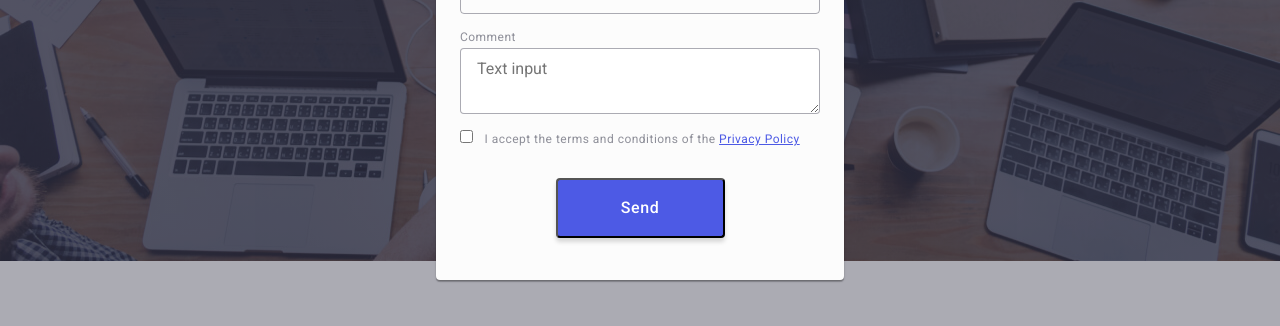
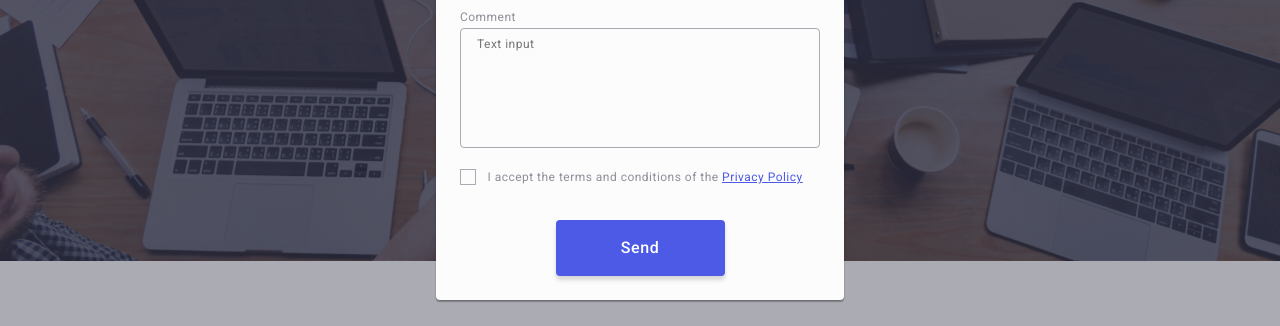
Before and after one commit to polaris-on/goit-markup-hw-05, a plain HTML site: page index.html in a window 1280 px wide. Shown: the part 412-738 px from the top of the page. Drawn offline with nearby package versions, Linux system fonts and the light colour scheme.

Commit message:
Second checking.

```diff
--- a/css/style.css
+++ b/css/style.css
@@ -668,9 +668,21 @@ img {
 }
 
 .contacts-form-textarea {
+  height: 120px;
+  resize: none;
+  padding: 8px 16px;
+
+  font-size: 12px;
+  line-height: 1.17;
+  letter-spacing: 0.04em;
+  color: rgba(46, 47, 66, 0.4);
+
   border: 1px solid rgba(46, 47, 66, 0.4);
   border-radius: 4px;
-  padding: 8px 16px;
+  background-color: transparent;
+  outline: transparent;
+
+  transition: border-color 250ms cubic-bezier(0.4, 0, 0.2, 1);
 }
 .contacts-form-icon {
   position: absolute;
@@ -686,34 +698,60 @@ img {
   fill: #4D5AE5;
 }
 
+.contacts-form-checkbox-wrapper {
+  width: 100%;
+  margin-bottom: 24px;
+}
+
 .contacts-form-checkbox-label {
   width: 100%;
   margin-bottom: 24px;
 
-  font-weight: 400;
   font-size: 12px;
-  line-height: 1.16667;
+  line-height: 1.17;
   letter-spacing: 0.04em;
   color: #8e8f99;
 }
 
-.contacts-form-checkbox-label a {
+
+.contacts-form-checkbox-label a:hover {
+
+}
+
+.contacts-form-checkbox {
+  display: inline-flex;
+  justify-content: center;
+  align-items: center;
+  width: 16px;
+  height: 16px;
+  margin-right: 8px;
+
+  border: 1px solid rgba(46, 47, 66, 0.4);
+  fill: transparent;
+
+  transition: background-color 250ms cubic-bezier(0.4, 0, 0.2, 1),
+    border 250ms cubic-bezier(0.4, 0, 0.2, 1),
+    fill 250ms cubic-bezier(0.4, 0, 0.2, 1);
+}
+.contacts-form-checkbox-hidden:checked .contacts-form-checkbox {
+  background-color: #404bbf;
+  border: none;
+  fill: #F4F4FD;
+}
+
+.contacts-form-link {
   text-decoration: underline;
   color: #4d5ae5;
 
   transition: color 250ms cubic-bezier(0.4, 0, 0.2, 1);
 }
-
-.contacts-form-checkbox-label a:hover {
+.contacts-form-link:hover {
   color: #404bbf;
-}
-
-.contacts-form-checkbox {
-  margin-right: 8px;
 }
 
 .contacts-form-button {
   min-width: 169px;
+  height: 56px;
   border-radius: 4px;
   padding: 16px 32px;
 
@@ -724,17 +762,18 @@ img {
   color: #ffffff;
 
   box-shadow: 0 4px 4px 0 rgba(0, 0, 0, 0.15);
-  background: #4d5ae5;
+  border: none;
+  background-color: #4d5ae5;
   cursor: pointer;
 
-  transition: background 250ms cubic-bezier(0.4, 0, 0.2, 1),
+  transition: background-color 250ms cubic-bezier(0.4, 0, 0.2, 1),
     box-shadow 250ms cubic-bezier(0.4, 0, 0.2, 1);
 }
 
 .contacts-form-button:hover {
   box-shadow: 0 2px 1px 0 rgba(46, 47, 66, 0.08),
     0 1px 1px 0 rgba(46, 47, 66, 0.16), 0 1px 6px 0 rgba(46, 47, 66, 0.08);
-  background: #404bbf;
+  background-color: #404bbf;
 }
 .contacts-form-button:active {
   box-shadow: 0 4px 4px 0 rgba(0, 0, 0, 0.15);
--- a/index.html
+++ b/index.html
@@ -440,7 +440,7 @@
             Name
           </label>
           <div class="contacts-form-input-wrapper">
-            <input class="contacts-form-input" id="user-name" type="text" autofocus>
+            <input class="contacts-form-input" id="user-name" name="user-name" type="text" autofocus>
             <svg class="contacts-form-icon" width="18" height="24">
               <use href="./images/icons.svg#icon-user"></use>
             </svg>
@@ -473,9 +473,16 @@
           </label>
           <textarea class="contacts-form-textarea" placeholder="Text input" id="user-comment"></textarea>
         </div>
-        <label for="user-privacy" class="contacts-form-checkbox-label">
-          <input class="contacts-form-checkbox" type="checkbox" value="true" name="user-privacy" id="user-privacy">
-          I accept the terms and conditions of the <a href="#">Privacy Policy</a></label>
+        <div class="contacts-form-checkbox-wrapper">
+          <input class="contacts-form-checkbox-hidden visually-hidden" type="checkbox" value="true" name="user-privacy" id="user-privacy">
+          <label for="user-privacy" class="contacts-form-checkbox-label">
+            <span class="contacts-form-checkbox">
+              <svg class="contacts-form-checkbox-icon" width="10" height="8">
+                <use href="./images/icons.svg#icon-cross"></use>
+              </svg>
+            </span> I accept the terms and conditions of the <a class="contacts-form-link" href="#">Privacy Policy</a>
+          </label>
+        </div>
         <button class="contacts-form-button" type="submit">Send</button>
       </form>
     </div>
```
